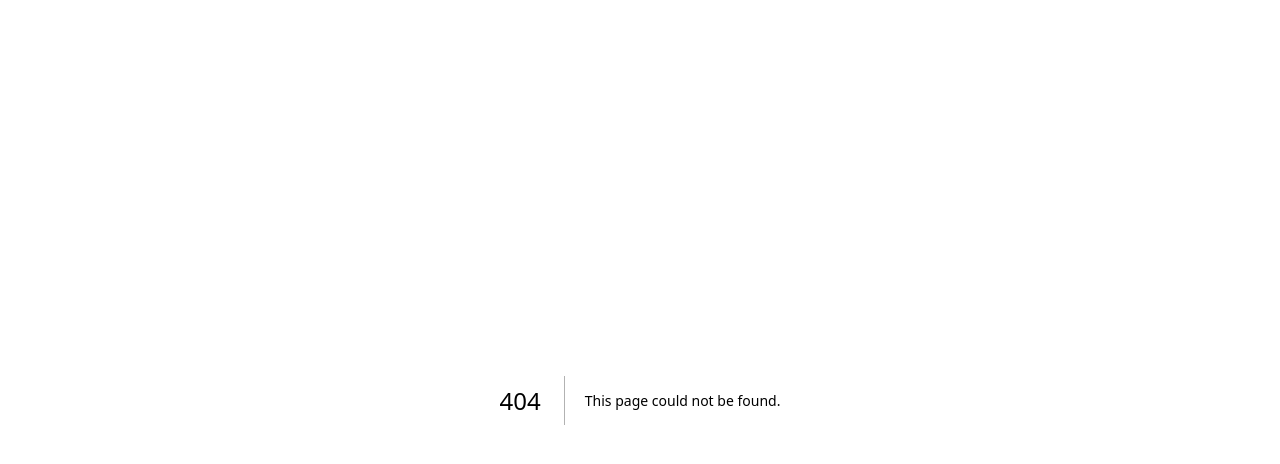
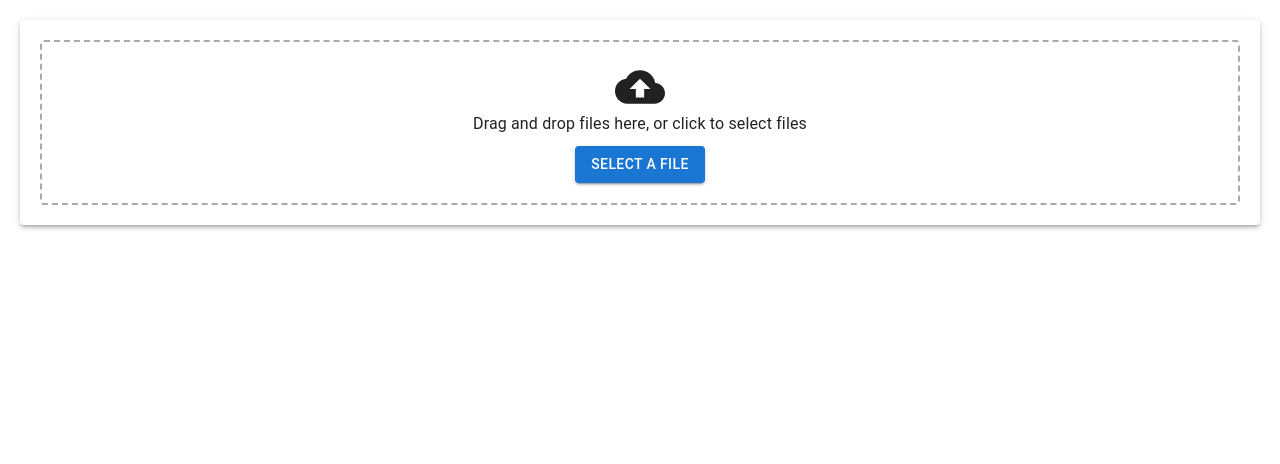
Before and after one commit to khushbakhtkhan1/listing-project, a Next.js app: page /DropFiles/DropFile in a window 1280 px wide. Before the commit this address had no page. Shown: the top 464 px of the page. Built offline with nearby package versions, Linux system fonts and the light colour scheme.

Commit message:
Drag n drop added

```diff
--- a/package.json
+++ b/package.json
@@ -12,6 +12,7 @@
     "@emotion/react": "^11.11.3",
     "@emotion/styled": "^11.11.0",
     "@hookform/resolvers": "^3.3.4",
+    "@mui/icons-material": "^5.15.10",
     "@mui/material": "^5.15.10",
     "@mui/styles": "^5.15.10",
     "@reduxjs/toolkit": "^2.2.0",
@@ -19,6 +20,7 @@
     "next": "14.1.0",
     "react": "^18",
     "react-dom": "^18",
+    "react-dropzone": "^14.2.3",
     "react-hook-form": "^7.50.1",
     "react-redux": "^9.1.0",
     "react-toastify": "^10.0.4",
--- /dev/null
+++ b/src/components/DropZone.js
@@ -0,0 +1,115 @@
+import React, { useCallback, useState } from "react";
+import { useDropzone } from "react-dropzone";
+import { Box, Typography, Button, IconButton, Paper } from "@mui/material";
+import { Close } from "@mui/icons-material";
+import CloudUploadIcon from "@mui/icons-material/CloudUpload";
+
+const DropZone = ({ className }) => {
+  const [files, setFiles] = useState([]);
+
+  const onDrop = useCallback((acceptedFiles) => {
+    if (acceptedFiles?.length) {
+      setFiles((previousFiles) => [
+        ...previousFiles,
+        ...acceptedFiles.map((file) =>
+          Object.assign(file, { preview: URL.createObjectURL(file) })
+        ),
+      ]);
+    }
+  }, []);
+
+  const { getRootProps, getInputProps, isDragActive } = useDropzone({ onDrop });
+
+  const removeFile = (name) => {
+    setFiles((files) => files.filter((file) => file.name !== name));
+  };
+
+  return (
+    <Paper elevation={3} style={{ padding: "20px", margin: "20px" }}>
+      <form>
+        <Box
+          {...getRootProps({
+            className: className,
+            sx: {
+              border: "2px dashed #aaaaaa",
+              borderRadius: "4px",
+              padding: "20px",
+              textAlign: "center",
+              cursor: "pointer",
+              backgroundColor: isDragActive ? "#e0e0e0" : "#ffffff",
+              display: "flex",
+              flexDirection: "column",
+              alignItems: "center",
+              justifyContent: "center",
+              gap: "10px",
+            },
+          })}
+        >
+          <input {...getInputProps()} />
+          {isDragActive ? (
+            <Typography variant="body1">Drop the files here ...</Typography>
+          ) : (
+            <Box
+              sx={{
+                display: "flex",
+                flexDirection: "column",
+                alignItems: "center",
+              }}
+            >
+              <CloudUploadIcon sx={{ fontSize: 50 }} />
+              <Typography variant="body1">
+                Drag and drop files here, or click to select files
+              </Typography>
+            </Box>
+          )}
+          <Button variant="contained" color="primary">
+            Select a File
+          </Button>{" "}
+        </Box>
+        {files.length > 0 && (
+          <>
+            <Typography variant="h6" sx={{ marginTop: "20px" }}>
+              Files
+            </Typography>
+            <ul style={{ listStyleType: "none", padding: 0 }}>
+              {files.map((file) => (
+                <li key={file.name} style={{ marginBottom: "10px" }}>
+                  <Box sx={{ display: "flex", alignItems: "center" }}>
+                    <Box
+                      sx={{
+                        marginRight: "10px",
+                        width: "100px",
+                        height: "100px",
+                        overflow: "hidden",
+                      }}
+                    >
+                      <img
+                        src={file.preview}
+                        alt={file.name}
+                        style={{ width: "100%", height: "auto" }}
+                        onLoad={() => {
+                          URL.revokeObjectURL(file.preview);
+                        }}
+                      />
+                    </Box>
+                    <Typography variant="body1" sx={{ flexGrow: 1 }}>
+                      {file.name}
+                    </Typography>
+                    <IconButton
+                      onClick={() => removeFile(file.name)}
+                      color="error"
+                    >
+                      <Close />
+                    </IconButton>
+                  </Box>
+                </li>
+              ))}
+            </ul>
+          </>
+        )}
+      </form>
+    </Paper>
+  );
+};
+
+export default DropZone;
--- /dev/null
+++ b/src/pages/DropFiles/DropFile.js
@@ -0,0 +1,12 @@
+import React from 'react'
+import DropZone from '@/components/DropZone'
+
+const DropFile = () => {
+  return (
+    <div>
+        <DropZone />
+    </div>
+  )
+}
+
+export default DropFile
```
Also changed, not shown: 1 other file (tests, documents, lock files or other folders).
